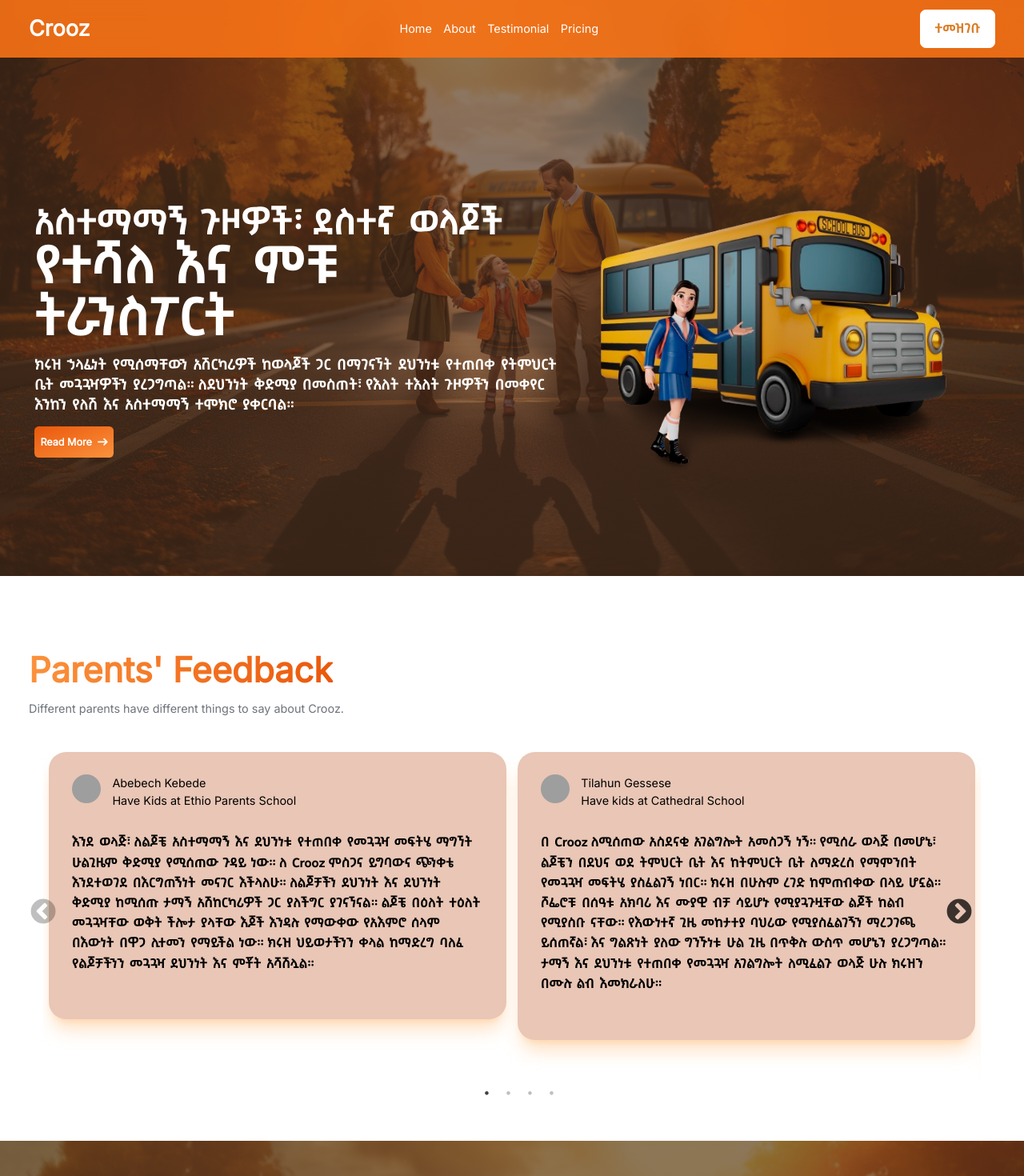
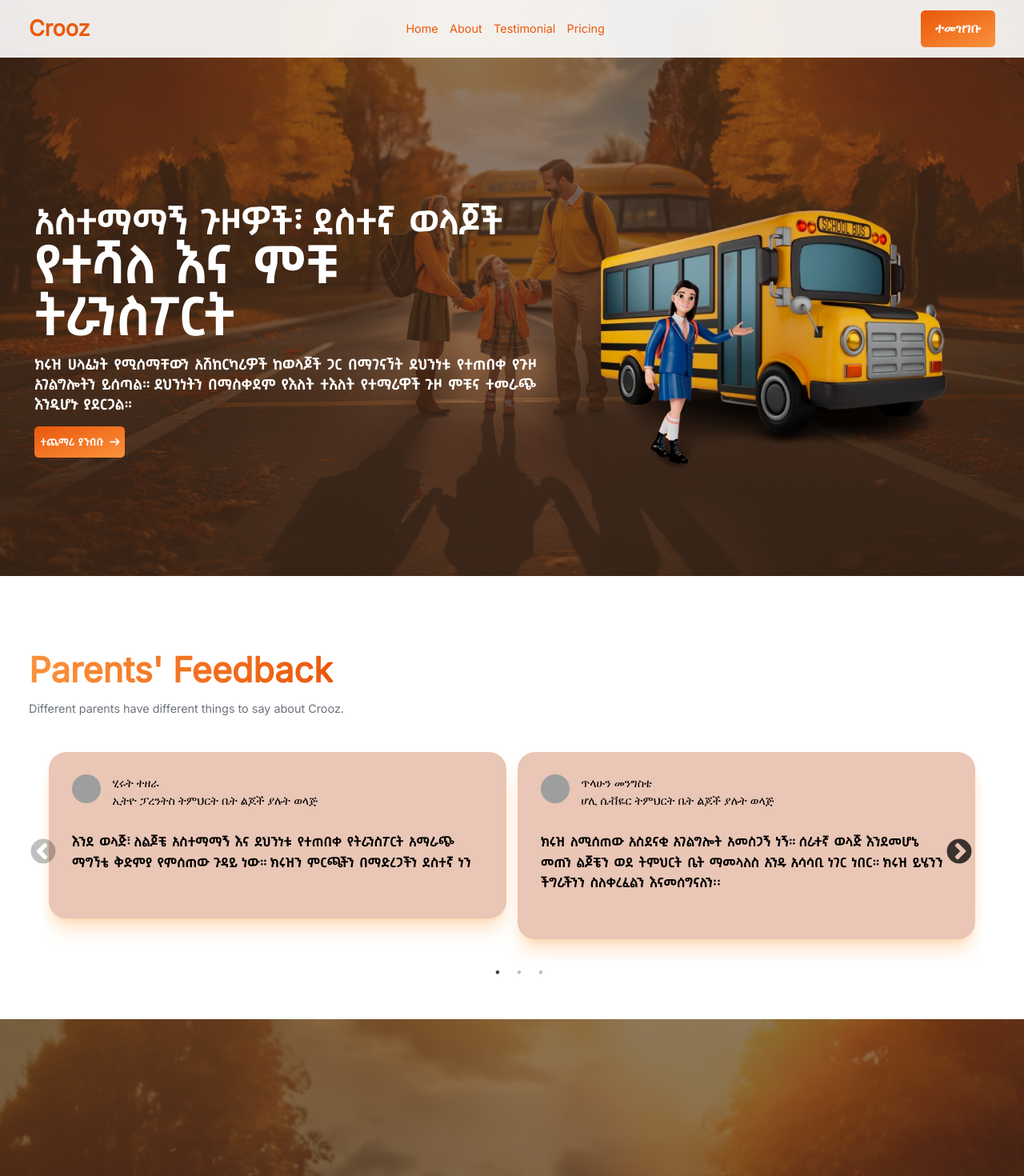
Before and after one commit to Manuel-heav/Crooz, a React (Vite) app: page / in a window 1280 px wide. Shown: the top 1470 px of the page at 80% size. Built offline with nearby package versions, Linux system fonts and the light colour scheme; grey boxes are pictures that could not be loaded.

Commit message:
a few minor updates

```diff
--- a/src/components/Card.jsx
+++ b/src/components/Card.jsx
@@ -17,12 +17,12 @@ const Card = ({offer}) => {
 
         />
         <div className='p-5 border border-b'>
-            <h1 className='py-2 truncate'>{offer.title}</h1>
+            <h1 className='py-2 truncate amharic'>{offer.title}</h1>
             <StarRating rating={offer.rating}/>
         </div>
         {/* <h3 className='p-5 text-xl'>{offer.price}</h3>s */}
 
-        <div className='absolute top-0 bg-white m-3 px-2 py-[2.5px] rounded font-bold'>
+        <div className='absolute top-0 bg-white m-3 px-2 py-[2.5px] rounded font-bold amharic'>
             {offer.category}
         </div>
     </div>
--- a/src/components/Header.jsx
+++ b/src/components/Header.jsx
@@ -16,25 +16,25 @@ const Header = () => {
 
 
   return (
-    <div className='w-full h-[80px] bg-orange-500 z-[1000] fixed top-0 backdrop-filter backdrop-blur-lg bg-opacity-90'>
+    <div className='w-full h-[80px] bg-white z-[1000] fixed top-0 backdrop-filter backdrop-blur-lg bg-opacity-90'>
         <div className='md:max-w-[1480px] max-w-[600px] m-auto w-full h-full flex justify-between items-center md:px-10 px-4'>
 
             <Link to="/">
-                <h1  className="text-3xl font-extrabold text-[#fff]">Crooz</h1>
+                <h1  className="text-3xl font-extrabold text-orange-600">Crooz</h1>
             </Link>
 
             <div className='hidden md:flex items-center '>
                 <ul className='flex gap-4'>
-                    <li className='hover:scale-[1.15] transition duration-400 ease-in-out text-[#fff]'>
+                    <li className='hover:scale-[1.15] transition duration-400 ease-in-out text-orange-600'>
                         <Link to="/">Home</Link>
                     </li>
-                    <li className='hover:scale-[1.15] transition duration-400 700 ease-in-out text-[#fff]'>
+                    <li className='hover:scale-[1.15] transition duration-400 700 ease-in-out text-orange-600'>
                         <a href="#about">About</a>
                     </li>
-                    <li className='hover:scale-[1.15] transition duration-400 700 ease-in-out text-[#fff]'>
+                    <li className='hover:scale-[1.15] transition duration-400 700 ease-in-out text-orange-600'>
                         <a href="#testimonial">Testimonial</a>
                     </li>
-                    <li className='hover:scale-[1.15] transition duration-400 700 ease-in-out text-[#fff]'>
+                    <li className='hover:scale-[1.15] transition duration-400 700 ease-in-out text-orange-600'>
                         <a href="#pricing">Pricing</a>
                     </li>
                 </ul>
@@ -43,7 +43,7 @@ const Header = () => {
 
             <div className='hidden md:flex'>
                <Link to="/sign-up-as-a-parent"><motion.button whileHover={{ scale: 1.1 }}
-    whileTap={{ scale: 0.9 }}    className='inline-flex justify-center hover:text-gray-900 items-center py-3 px-5 sm:ms-4 text-lg font-medium text-center text-[#DB7C26] bg-white rounded-lg border border-white  focus:ring-4 focus:ring-gray-400 amharic'>ተመዝገቡ</motion.button></Link>
+    whileTap={{ scale: 0.9 }}    className='inline-flex items-center px-5 py-3 text-lg rounded-md bg-[#DB7C26] text-white font-bold bg-gradient-to-br from-orange-600 to-orange-400 hover:bg-gradient-to-bl focus:ring-4 focus:outline-none focus:ring-pink-200 dark:focus:ring-orange-800'>ተመዝገቡ</motion.button></Link>
             </div>
 
             <div className='md:hidden'  onClick={handleClick}>
--- a/src/components/Hero.jsx
+++ b/src/components/Hero.jsx
@@ -9,13 +9,13 @@ const Hero = () => {
       <div className='h-[75vh] md:max-w-[1480px] max-w-[600px] m-auto w-full px-4 flex flex-col md:flex-row justify-between items-center md:px-10'>
 
         <div className='flex-1'>
-          <h2 className="bg-clip-text bg-gradient-to-r text-2xl md:text-5xl md:mt-0 mt-10 font-extrabold text-[#fff] amharic"> አስተማማኝ ጉዞዎች፣ ደስተኛ ወላጆች</h2>
+          <h2 className="bg-clip-text bg-gradient-to-r text-2xl md:text-5xl md:mt-0 mt-10 font-extrabold text-[#fff] amharic">አስተማማኝ ጉዞዎች፣ ደስተኛ ወላጆች</h2>
           <h1 class="mb-4 text-2xl font-extrabold text-[#fff] dark:text-white md:text-6xl lg:text-7xl amharic">የተሻለ እና ምቹ ትራንስፖርት</h1>
           <p className="my-4 text-md md:text-xl text-white amharic">
-          ክሩዝ ኃላፊነት የሚሰማቸውን አሽርካሪዎች ከወላጆች ጋር በማገናኘት ደህንነቱ የተጠበቀ የትምህርት ቤት መጓጓዣዎችን ያረጋግጣል። ለደህንነት ቅድሚያ በመስጠት፣ የእለት ተእለት ጉዞዎችን በመቀየር እንከን የለሽ እና አስተማማኝ ተሞክሮ ያቀርባል።</p>
+          ክሩዝ ሀላፊነት የሚሰማቸውን አሽከርካሪዎች ከወላጆች ጋር በማገናኘት ደህንነቱ የተጠበቀ የጉዞ አገልግሎትን ይሰጣል። ደህንነትን በማስቀደም የእለት ተእለት የተማሪዋች ጉዞ ምቹና ተመራጭ እንዲሆኑ ያደርጋል።</p>
           {/* <p className="mb-4 text-lg font-normal text-gray-800 dark:text-[#fff] nokia">ለደህንነት እና ቅልጥፍና ቅድሚያ በመስጠት፣ ለጥሩ መጓጓዣነት ተቀዳሚ ምርጫ ነው።</p> */}
-          <a href="#faq" className="inline-flex items-center text-sm px-2 py-3 rounded-md bg-[#DB7C26] text-white font-bold bg-gradient-to-br from-orange-600 to-orange-400 hover:bg-gradient-to-bl focus:ring-4 focus:outline-none focus:ring-pink-200 dark:focus:ring-orange-800' hover:underline">
-          Read More
+          <a href="#faq" className="inline-flex items-center text-sm px-2 py-3 rounded-md bg-[#DB7C26] text-white font-bold bg-gradient-to-br from-orange-600 to-orange-400 hover:bg-gradient-to-bl focus:ring-4 focus:outline-none focus:ring-pink-200 dark:focus:ring-orange-800 hover:underline amharic">
+          ተጨማሪ ያንብቡ
           <svg className="w-3.5 h-3.5 ms-2 rtl:rotate-180" aria-hidden="true" xmlns="http://www.w3.org/2000/svg" fill="none" viewBox="0 0 14 10">
             <path stroke="currentColor" stroke-linecap="round" stroke-linejoin="round" stroke-width="2" d="M1 5h12m0 0L9 1m4 4L9 9"/>
           </svg>
--- a/src/components/Offers.jsx
+++ b/src/components/Offers.jsx
@@ -45,8 +45,8 @@ const Offers = () => {
     <div className='w-full py-20 px-8 md:px-20' id='pricing'>
         <div className='md:max-w-[1480px] m-auto max-w-[600px] md:px-0'>
             <div className='py-4'>
-              <h1 class=" text-center mb-4 text-3xl font-extrabold text-gray-900 dark:text-white md:text-5xl lg:text-6xl"><span class="text-transparent bg-clip-text bg-gradient-to-r to-orange-600 from-orange-400 py-3 text-5xl font-bold">Popular Vehicles</span></h1>
-              <p className='text-[#000] text-center'>Some of the vehicles that gives transportation services to students in Addis Ababa.</p>
+              <h1 class=" text-center mb-4 text-3xl font-extrabold text-gray-900 dark:text-white md:text-5xl lg:text-6xl"><span class="text-transparent bg-clip-text bg-gradient-to-r to-orange-600 from-orange-400 py-3 text-5xl font-bold amharic">ታዋቂ የመኪና አይነቶች</span></h1>
+              <p className='text-[#000] text-center amharic'>አዲስ አበባ ውስጥ ለተማሪዎች የትራንስፖርት አገልግሎት የሚሰጡ መኪኖች</p>
             </div>
 
             <Slider {...settings} className='px-5'>
--- a/src/components/TestimonialCard.jsx
+++ b/src/components/TestimonialCard.jsx
@@ -16,7 +16,7 @@ const TestimonialCard = ({testimonial}) => {
     data-aos-easing="ease-in-out">
       <div className='flex justify-between'>
         <div className='flex gap-4'>
-                <img src={testimonial.profileImg} className='h-10 w-10 rounded-full'/>
+                <img src="https://cdn.pixabay.com/photo/2016/08/08/09/17/avatar-1577909_1280.png" className='h-10 w-10 rounded-full'/>
                 <div>
                     <h1>{testimonial.name}</h1>
                     <p>{testimonial.school}</p>
--- a/src/data/testimonial.js
+++ b/src/data/testimonial.js
@@ -1,46 +1,37 @@
 export const testimonials = [
   {
     id: 1,
-    name: "Abebech Kebede",
-    school: "Have Kids at Ethio Parents School",
+    name: "ሂሩት ተዘራ",
+    school: "ኢትዮ ፓረንትስ ትምህርት ቤት ልጆች ያሉት ወላጅ",
     comment:
-      "እንደ ወላጅ፣ ለልጆቼ አስተማማኝ እና ደህንነቱ የተጠበቀ የመጓጓዣ መፍትሄ ማግኘት ሁልጊዜም ቅድሚያ የሚሰጠው ጉዳይ ነው። ለ Crooz ምስጋና ይግባውና ጭንቀቴ እንደተወገደ በእርግጠኝነት መናገር እችላለሁ። ለልጆቻችን ደህንነት እና ደህንነት ቅድሚያ ከሚሰጡ ታማኝ አሽከርካሪዎች ጋር ያለችግር ያገናኘናል። ልጆቼ በዕለት ተዕለት መጓጓዣቸው ወቅት ችሎታ ያላቸው እጆች እንዳሉ የማውቀው የአእምሮ ሰላም በእውነት በዋጋ ሊተመን የማይችል ነው። ክሩዝ ህይወታችንን ቀላል ከማድረግ ባለፈ የልጆቻችንን መጓጓዣ ደህንነት እና ምቾት አሻሽሏል።",
+      "እንደ ወላጅ፣ ለልጆቼ አስተማማኝ እና ደህንነቱ የተጠበቀ የትራንስፖርት አማራጭ ማግኘቴ ቅድምያ የምሰጠው ጉዳይ ነው። ክሩዝን ምርጫችን በማድረጋችን ደስተኛ ነን",
     profileImg:
       "https://i.pinimg.com/564x/0c/b2/5f/0cb25f28c65b2a0e93e442fdaaf13b87.jpg",
   },
   {
     id: 2,
-    name: "Tilahun Gessese",
-    school: "Have kids at Cathedral School",
+    name: "ጥላሁን መንግስቴ",
+    school: "ሆሊ ሴቭዬር ትምህርት ቤት ልጆች ያሉት ወላጅ",
     comment:
-      "በ Crooz ለሚሰጠው አስደናቂ አገልግሎት አመስጋኝ ነኝ። የሚሰራ ወላጅ በመሆኔ፣ ልጆቼን በደህና ወደ ትምህርት ቤት እና ከትምህርት ቤት ለማድረስ የማምንበት የመጓጓዣ መፍትሄ ያስፈልገኝ ነበር። ክሩዝ በሁሉም ረገድ ከምጠብቀው በላይ ሆኗል። ሾፌሮቹ በሰዓቱ አክባሪ እና ሙያዊ ብቻ ሳይሆኑ የሚያጓጉዟቸው ልጆች ከልብ የሚያስቡ ናቸው። የእውነተኛ ጊዜ መከታተያ ባህሪው የሚያስፈልገኝን ማረጋገጫ ይሰጠኛል፣ እና ግልጽነት ያለው ግንኙነቱ ሁል ጊዜ በጥቅሉ ውስጥ መሆኔን ያረጋግጣል። ታማኝ እና ደህንነቱ የተጠበቀ የመጓጓዣ አገልግሎት ለሚፈልጉ ወላጅ ሁሉ ክሩዝን በሙሉ ልብ እመክራለሁ።",
+      "ክሩዝ ለሚሰጠው አስደናቂ አገልግሎት አመስጋኝ ነኝ። ሰራተኛ ወላጅ እንደመሆኔ መጠን ልጆቼን ወደ ትምህርት ቤት ማመላለስ አንዱ አሳሳቢ ነገር ነበር። ክሩዝ ይሄንን ችግራችንን ስለቀረፈልን እናመሰግናለን፡፡",
     profileImg:
       "https://i.pinimg.com/564x/07/33/ba/0733ba760b29378474dea0fdbcb97107.jpg",
   },
   {
-    id: 3,
-    name: "Kebede Solomon",
-    school: "Have kids at Holy Savior School",
+    id: 4,
+    name: "ማስተዋል አወቀ",
+    school: "ስኩል ኦፍ ቱሞሮው ልጆች ያሉት ወላጅ",
     comment:
-      "Choosing Crooz for my children's transportation needs has been a game-changer for our family. The platform's commitment to safety is evident in every aspect of their service. From the thorough background checks on drivers to the easy-to-use app that keeps me informed every step of the way, Crooz has thought of everything. My kids love their designated drivers, and I appreciate the personalized and caring approach that sets this service apart. Thank you, Crooz, for providing a service that not only meets but exceeds the expectations of concerned parents like myself.",
-    profileImg:
-      "https://i.pinimg.com/564x/a7/66/92/a766923c29305a16ce461b2ae54f4c68.jpg",
-  },
-  {
-    id: 4,
-    name: "Aster Awoke",
-    school: "Have kids at School of Tomorrow",
-    comment:
-      "ለልጆቼ የመጓጓዣ ፍላጎቶች ክሮዝ በማግኘቴ ምን ያህል አመስጋኝ እንደሆንኩ መግለጽ አልችልም። ለደህንነት ያለው ቁርጠኝነት እና በወላጆች እና በአሽከርካሪዎች መካከል ያለው እንከን የለሽ ግንኙነት የዕለት ተዕለት ተግባራችንን በጣም ለስላሳ አድርጎታል። ሾፌሮቹ ሹፌሮች ብቻ አይደሉም; የልጆቼን ደህንነት እና ደህንነት የሚያረጋግጡ የታመኑ ተንከባካቢዎች ናቸው። የአገልግሎቱ ምቾት እና የአእምሮ ሰላም በዋጋ ሊተመን የማይችል ነው። ክሩዝ ወደ መጓጓዣ የምንቀርብበትን መንገድ በእውነት አብዮት አድርጓል፣ ይህም ከጭንቀት ነጻ የሆነ እና ለወላጆችም ሆነ ለልጆች አስደሳች ተሞክሮ አድርጎታል።",
+      "ክሩዝ ጠንቃቃና ሃላፊነት የሚሰማቸውን ሹፌሮች በመመደቡ በጣም ደስተኛ ነኝ፡፡ ልጆቼ ምንም አይነት እቃ ከትምህርት ቤት ረስተው አይመጡም፡፡ እመሰግናለሁ፡፡",
     profileImg:
       "https://i.pinimg.com/564x/a7/66/92/a766923c29305a16ce461b2ae54f4c68.jpg",
   },
   {
     id: 5,
-    name: "Amanuael Kebede",
-    school: "Have kids at Andarge School",
+    name: "አማኑኤል ሀይላይ",
+    school: "አንዳርጌ ትምህርት ቤት ልጆች ያሉት ወላጅ",
     comment:
-      "Entrusting Crooz with my children's transportation has been a decision I'll forever be grateful for. As a parent, safety is non-negotiable, and Crooz goes above and beyond to prioritize it. The platform's rigorous screening process for drivers and the user-friendly interface make it clear that safety and convenience are at the core of their mission. My kids not only feel comfortable with their assigned drivers, but they also enjoy the personalized and friendly service. Crooz has become an indispensable part of our daily routine, providing the reliable and secure transportation solution every parent dreams of.",
+      "ልጆቼ ከጓደኞቻቸው ጋር በመጓዛቸው ደስተኛ ናቸው፡፡ እኔም እንደ ወላጅ ሃላፊነት የሚሰማቸውን እና ሰአት የሚያክብሩ ሹፌሮችን ስለመደባችሁልኝ አመሰግናለሁ፡፡",
     profileImg:
       "https://i.pinimg.com/564x/6e/a9/d3/6ea9d3a86db7a28dce962115aaf815db.jpg",
   },
```
Also changed, not shown: src/components/About.jsx (+4 -4 lines), src/components/Accordion.jsx (+14 -14 lines), src/components/Footer.jsx (+12 -32 lines), src/data/offers.js (+6 -6 lines).
